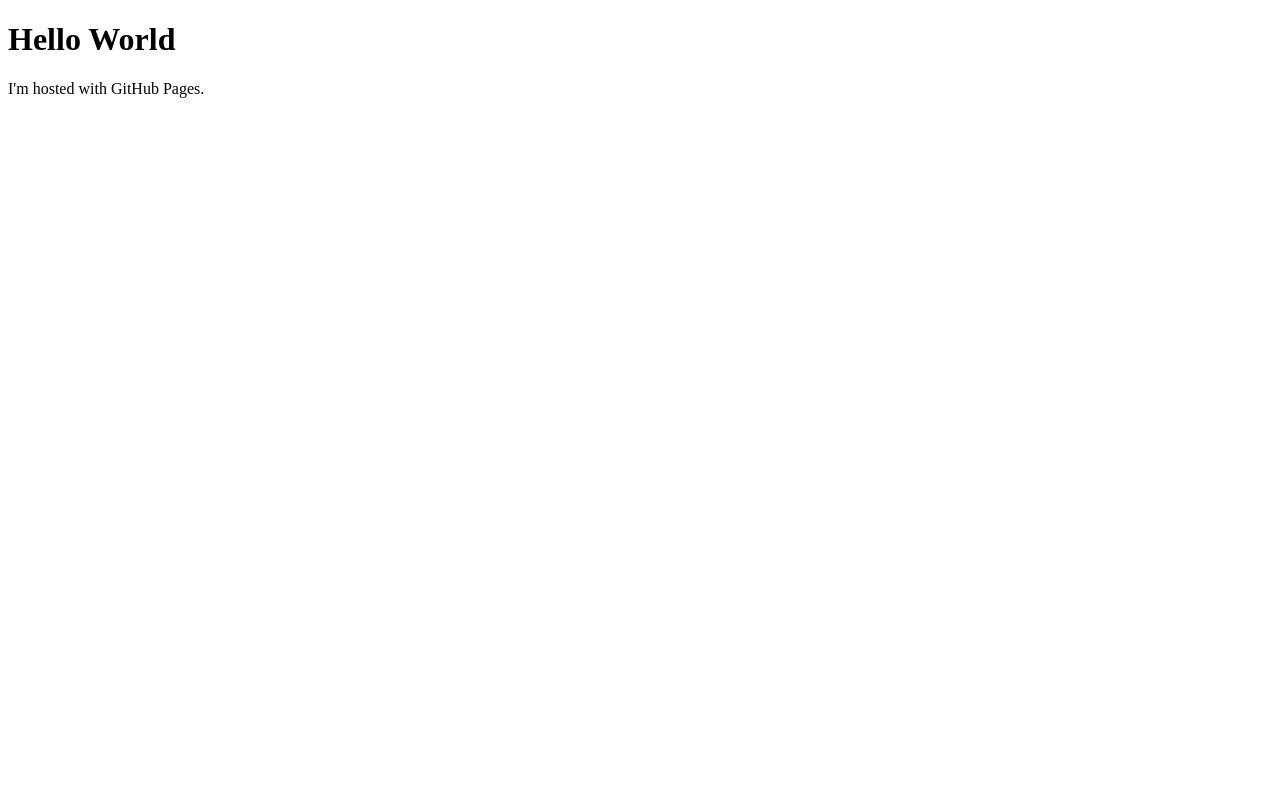
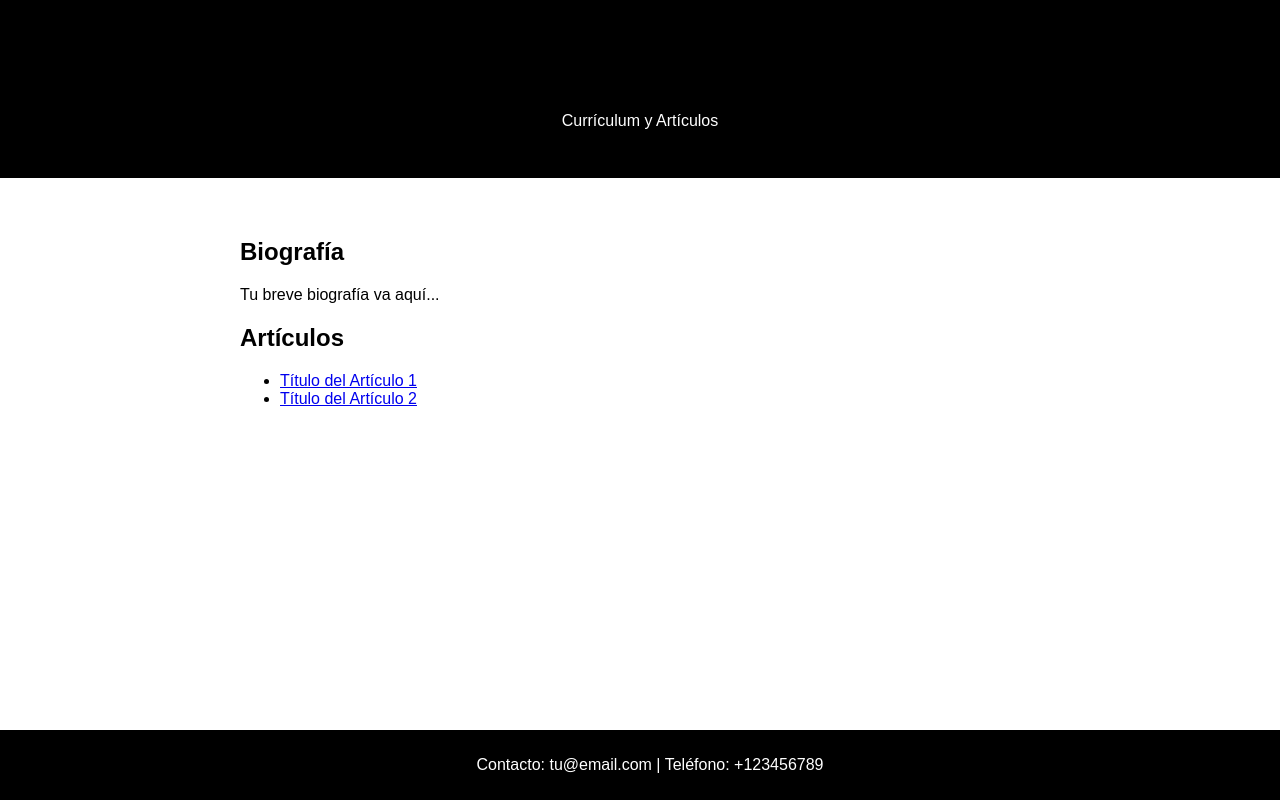
Before and after one commit to lrtudela/redesigned-spoon, a plain HTML site: page index.html in a window 1280 px wide. Drawn offline with Linux system fonts and the light colour scheme.

Commit message:
Update index.html

```diff
--- a/index.html
+++ b/index.html
@@ -1,7 +1,76 @@
 <!DOCTYPE html>
-<html>
+<html lang="es">
+<head>
+    <meta charset="UTF-8">
+    <meta name="viewport" content="width=device-width, initial-scale=1.0">
+    <title>Tu Nombre - Currículum y Artículos</title>
+    <style>
+        body {
+            font-family: Arial, sans-serif;
+            background-color: #fff;
+            color: #000;
+            margin: 0;
+            padding: 0;
+        }
+
+        header {
+            background-color: #000;
+            color: #fff;
+            text-align: center;
+            padding: 2em 0;
+        }
+
+        main {
+            max-width: 800px;
+            margin: 20px auto;
+            padding: 20px;
+        }
+
+        h1, h2 {
+            color: #000;
+        }
+
+        article {
+            margin-bottom: 20px;
+        }
+
+        footer {
+            text-align: center;
+            padding: 10px;
+            background-color: #000;
+            color: #fff;
+            position: fixed;
+            width: 100%;
+            bottom: 0;
+        }
+    </style>
+</head>
 <body>
-<h1>Hello World</h1>
-<p>I'm hosted with GitHub Pages.</p>
+
+<header>
+    <h1>Tu Nombre</h1>
+    <p>Currículum y Artículos</p>
+</header>
+
+<main>
+    <article>
+        <h2>Biografía</h2>
+        <p>Tu breve biografía va aquí...</p>
+    </article>
+
+    <article>
+        <h2>Artículos</h2>
+        <ul>
+            <li><a href="#">Título del Artículo 1</a></li>
+            <li><a href="#">Título del Artículo 2</a></li>
+            <!-- Agrega más artículos según sea necesario -->
+        </ul>
+    </article>
+</main>
+
+<footer>
+    <p>Contacto: tu@email.com | Teléfono: +123456789</p>
+</footer>
+
 </body>
 </html>
```
